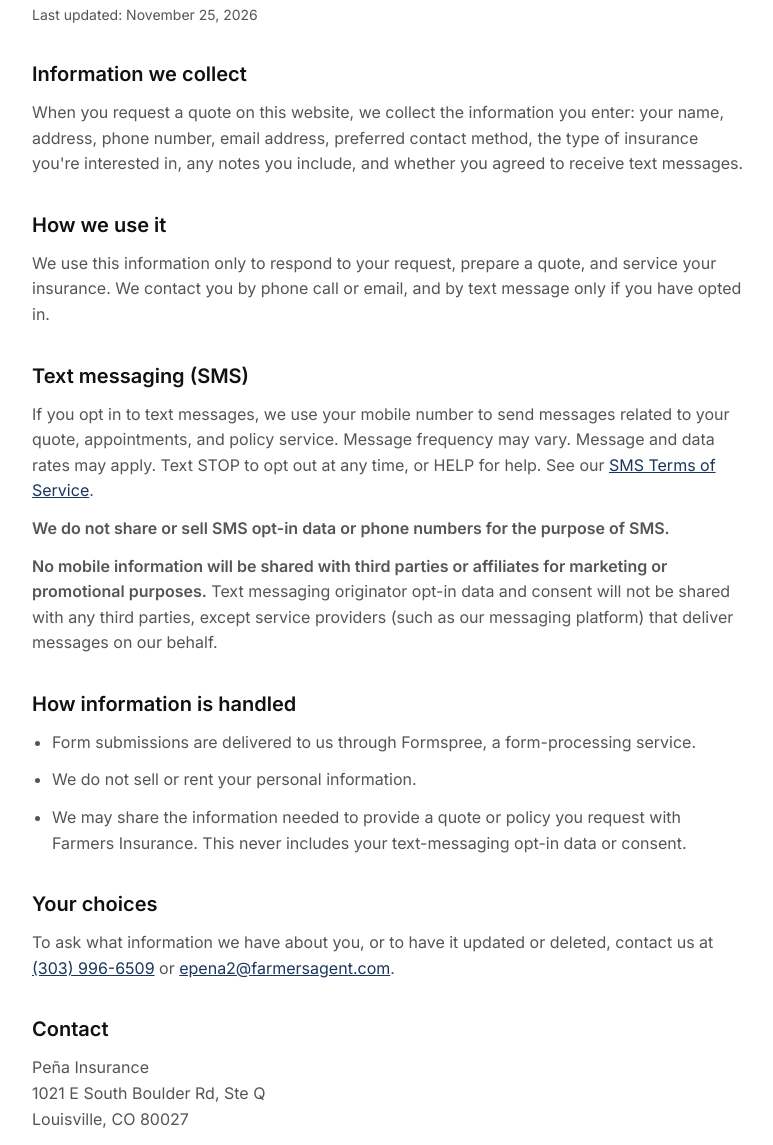
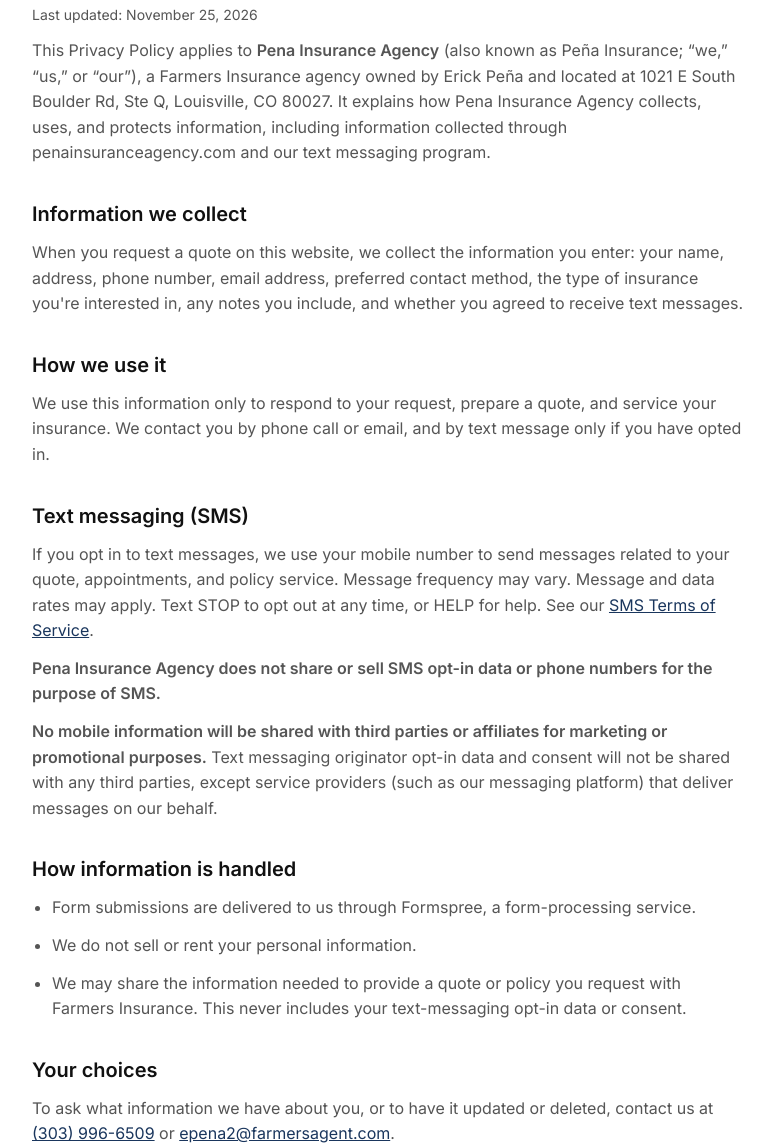
Before and after one commit to penainsurance/website, a plain HTML site: page privacy.html in a window 1280 px wide. Shown: the part 170-1315 px from the top of the page, without its empty margins (252-1025 px from the left). Drawn offline with nearby package versions, Linux system fonts and the light colour scheme.

Commit message:
Identify registered brand 'Pena Insurance Agency' in privacy policy, terms, and SMS consent
Co-Authored-By: Claude Opus 5.5 <noreply@anthropic.com>

```diff
--- a/privacy.html
+++ b/privacy.html
@@ -17,6 +17,8 @@
     <h1>Privacy Policy</h1>
     <p class="updated">Last updated: November 25, 2026</p>
 
+    <p>This Privacy Policy applies to <strong>Pena Insurance Agency</strong> (also known as Peña Insurance; “we,” “us,” or “our”), a Farmers Insurance agency owned by Erick Peña and located at 1021 E South Boulder Rd, Ste Q, Louisville, CO 80027. It explains how Pena Insurance Agency collects, uses, and protects information, including information collected through penainsuranceagency.com and our text messaging program.</p>
+
     <h2>Information we collect</h2>
     <p>When you request a quote on this website, we collect the information you enter: your name, address, phone number, email address, preferred contact method, the type of insurance you're interested in, any notes you include, and whether you agreed to receive text messages.</p>
 
@@ -25,7 +27,7 @@
 
     <h2 id="sms">Text messaging (SMS)</h2>
     <p>If you opt in to text messages, we use your mobile number to send messages related to your quote, appointments, and policy service. Message frequency may vary. Message and data rates may apply. Text STOP to opt out at any time, or HELP for help. See our <a href="/terms#sms">SMS Terms of Service</a>.</p>
-    <p><strong>We do not share or sell SMS opt-in data or phone numbers for the purpose of SMS.</strong></p>
+    <p><strong>Pena Insurance Agency does not share or sell SMS opt-in data or phone numbers for the purpose of SMS.</strong></p>
     <p><strong>No mobile information will be shared with third parties or affiliates for marketing or promotional purposes.</strong> Text messaging originator opt-in data and consent will not be shared with any third parties, except service providers (such as our messaging platform) that deliver messages on our behalf.</p>
 
     <h2>How information is handled</h2>
@@ -39,7 +41,7 @@
     <p>To ask what information we have about you, or to have it updated or deleted, contact us at <a href="tel:3039966509">(303) 996-6509</a> or <a href="mailto:epena2@farmersagent.com">epena2@farmersagent.com</a>.</p>
 
     <h2>Contact</h2>
-    <p>Peña Insurance<br>1021 E South Boulder Rd, Ste Q<br>Louisville, CO 80027</p>
+    <p>Pena Insurance Agency<br>1021 E South Boulder Rd, Ste Q<br>Louisville, CO 80027</p>
 
     <p class="legal-nav"><a href="/terms">Terms &amp; Conditions</a> · <a href="/">Home</a></p>
   </main>
```
Also changed, not shown: index.html (+1 -1 lines), terms.html (+3 -2 lines).
